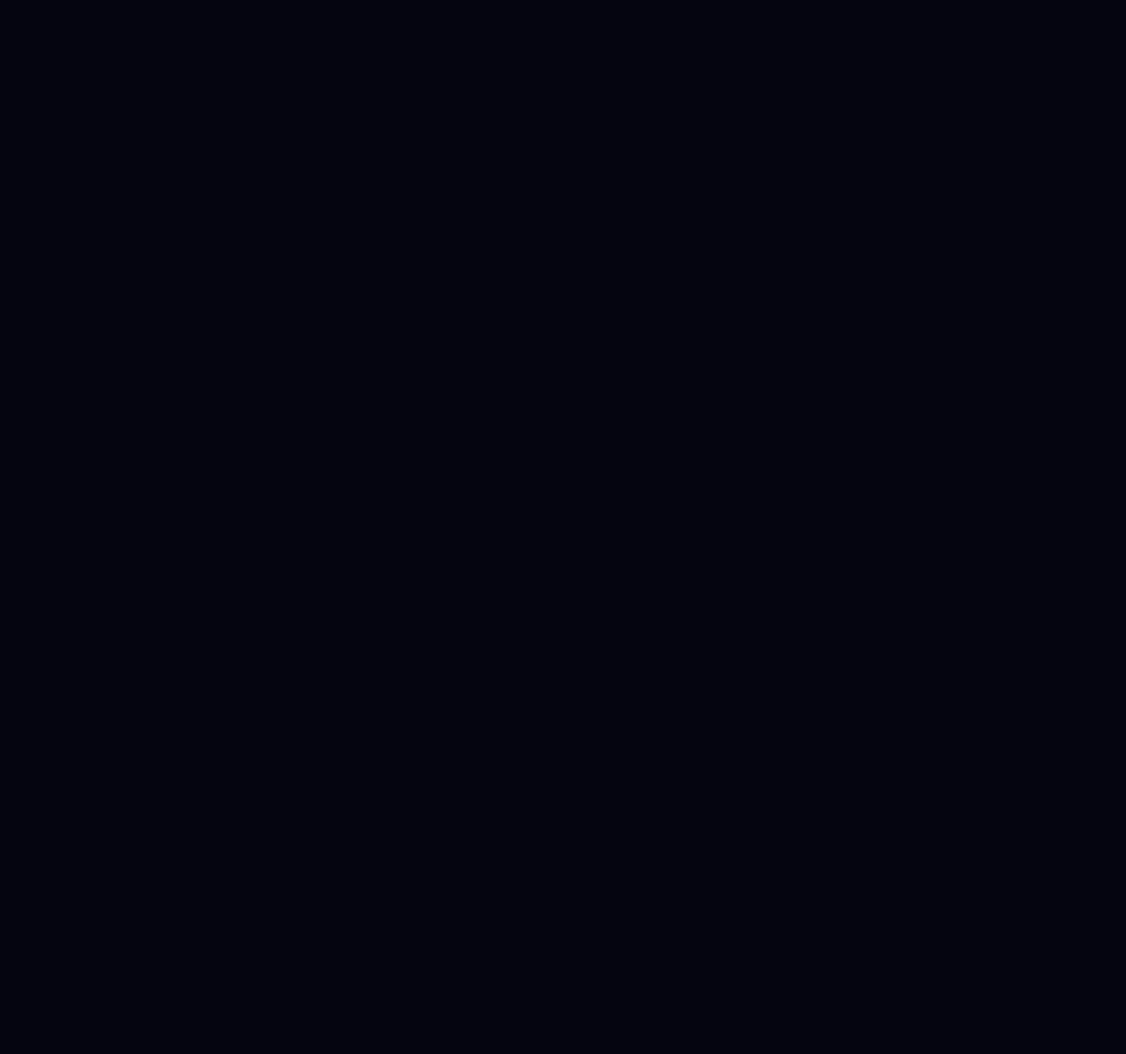
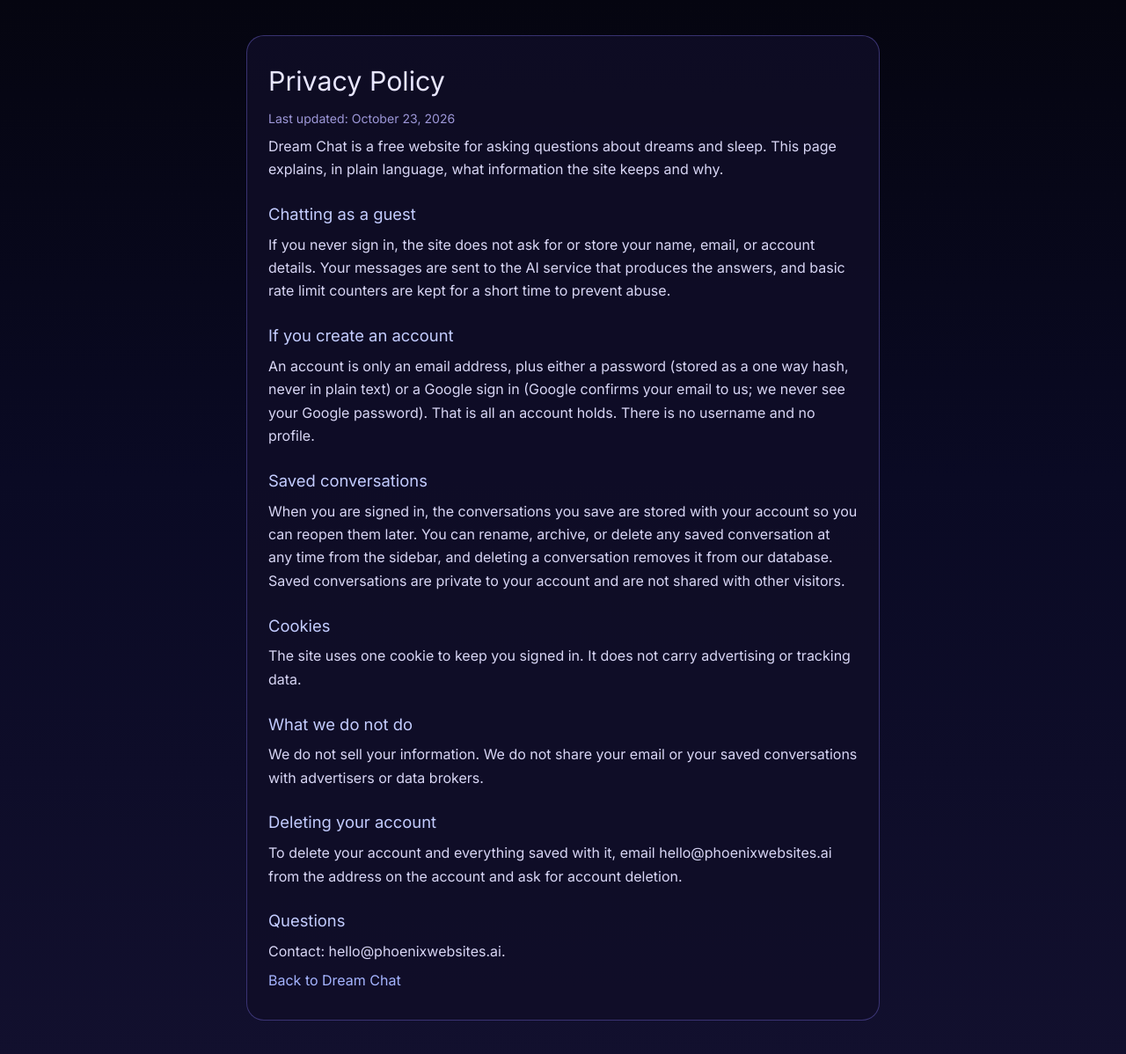
Before and after one commit to Carter-75/dream-chat, an Angular app in the folder frontend/: page /privacy in a window 1280 px wide. Before the commit this address led to /. Shown: the top 1198 px of the page at 88% size. Before the commit the page ends 800 px from the top, so only its background shows below. Built offline with nearby package versions, Linux system fonts and the light colour scheme.

Commit message:
Fix auto title token budget (retry, 400 tokens); add privacy policy page for Google app publishing

```diff
--- a/frontend/src/app/app.routes.ts
+++ b/frontend/src/app/app.routes.ts
@@ -1,11 +1,9 @@
 import { Routes } from '@angular/router';
 import { HomeComponent } from './home/home.component';
-
-
+import { PrivacyComponent } from './privacy/privacy.component';
 
 export const routes: Routes = [
   { path: '', redirectTo: 'home', pathMatch: 'full' },
   { path: 'home', component: HomeComponent },
-
-
+  { path: 'privacy', component: PrivacyComponent }
 ];
--- a/frontend/src/app/home/home.component.css
+++ b/frontend/src/app/home/home.component.css
@@ -66,6 +66,7 @@
 .fineprint { color: rgba(189, 187, 224, 0.6); font-size: 0.8rem; margin: 0.7rem 0 0; text-align: center; }
 .footer { text-align: center; color: #a09dc4; font-size: 0.85rem; line-height: 1.6; margin-top: 1.5rem; }
 .footer .dim { color: rgba(160, 157, 196, 0.65); }
+.footer-link { color: #a5b4ff; }
 
 /* Accounts, sidebar, saved conversations */
 .account-bar { margin-top: 1rem; display: flex; gap: 0.7rem; align-items: center; justify-content: center; flex-wrap: wrap; }
--- a/frontend/src/app/home/home.component.html
+++ b/frontend/src/app/home/home.component.html
@@ -139,6 +139,7 @@
     <p>Dream Chat shares dream content and sleep information for curiosity and learning. It is not medical advice. If sleep problems affect your health or daily life, talk with a clinician or a sleep specialist.</p>
     <p class="dim">Built from a unified dreams knowledge base. Sources stay labeled: [Documented], [Video], [Reddit / firsthand], [Tradition], [Research claim - contested], [Guide].</p>
     <p class="dim">On your phone? Use your browser menu and choose "Add to Home screen" or "Install app" to keep Dream Chat on your home screen like an app.</p>
+    <p class="dim"><a class="footer-link" href="/privacy">Privacy policy</a></p>
   </footer>
 
   @if (showAuth()) {
--- /dev/null
+++ b/frontend/src/app/privacy/privacy.component.ts
@@ -0,0 +1,51 @@
+import { Component } from '@angular/core';
+import { RouterLink } from '@angular/router';
+
+@Component({
+  selector: 'app-privacy',
+  standalone: true,
+  imports: [RouterLink],
+  template: `
+    <div class="page">
+      <main class="card">
+        <h1>Privacy Policy</h1>
+        <p class="updated">Last updated: October 23, 2026</p>
+
+        <p>Dream Chat is a free website for asking questions about dreams and sleep. This page explains, in plain language, what information the site keeps and why.</p>
+
+        <h2>Chatting as a guest</h2>
+        <p>If you never sign in, the site does not ask for or store your name, email, or account details. Your messages are sent to the AI service that produces the answers, and basic rate limit counters are kept for a short time to prevent abuse.</p>
+
+        <h2>If you create an account</h2>
+        <p>An account is only an email address, plus either a password (stored as a one way hash, never in plain text) or a Google sign in (Google confirms your email to us; we never see your Google password). That is all an account holds. There is no username and no profile.</p>
+
+        <h2>Saved conversations</h2>
+        <p>When you are signed in, the conversations you save are stored with your account so you can reopen them later. You can rename, archive, or delete any saved conversation at any time from the sidebar, and deleting a conversation removes it from our database. Saved conversations are private to your account and are not shared with other visitors.</p>
+
+        <h2>Cookies</h2>
+        <p>The site uses one cookie to keep you signed in. It does not carry advertising or tracking data.</p>
+
+        <h2>What we do not do</h2>
+        <p>We do not sell your information. We do not share your email or your saved conversations with advertisers or data brokers.</p>
+
+        <h2>Deleting your account</h2>
+        <p>To delete your account and everything saved with it, email hello&#64;phoenixwebsites.ai from the address on the account and ask for account deletion.</p>
+
+        <h2>Questions</h2>
+        <p>Contact: hello&#64;phoenixwebsites.ai.</p>
+
+        <p><a routerLink="/home">Back to Dream Chat</a></p>
+      </main>
+    </div>
+  `,
+  styles: [`
+    .page { min-height: 100vh; background: linear-gradient(180deg, #050510 0%, #0a0a24 45%, #12102e 100%); color: #e8e6ff; padding: 2.5rem 1rem 3rem; font-family: Inter, system-ui, sans-serif; }
+    .card { max-width: 720px; margin: 0 auto; background: rgba(16, 14, 40, 0.82); border: 1px solid rgba(139, 124, 255, 0.35); border-radius: 20px; padding: 1.6rem 1.5rem; line-height: 1.65; }
+    h1 { margin: 0 0 0.2rem; font-size: 1.9rem; }
+    h2 { margin: 1.4rem 0 0.4rem; font-size: 1.15rem; color: #c3ccff; }
+    p { margin: 0.4rem 0; color: #d8d6f5; }
+    .updated { color: #9d97d8; font-size: 0.88rem; }
+    a { color: #a5b4ff; }
+  `]
+})
+export class PrivacyComponent {}
```
Also changed, not shown: 1 other file (tests, documents, lock files or other folders).
